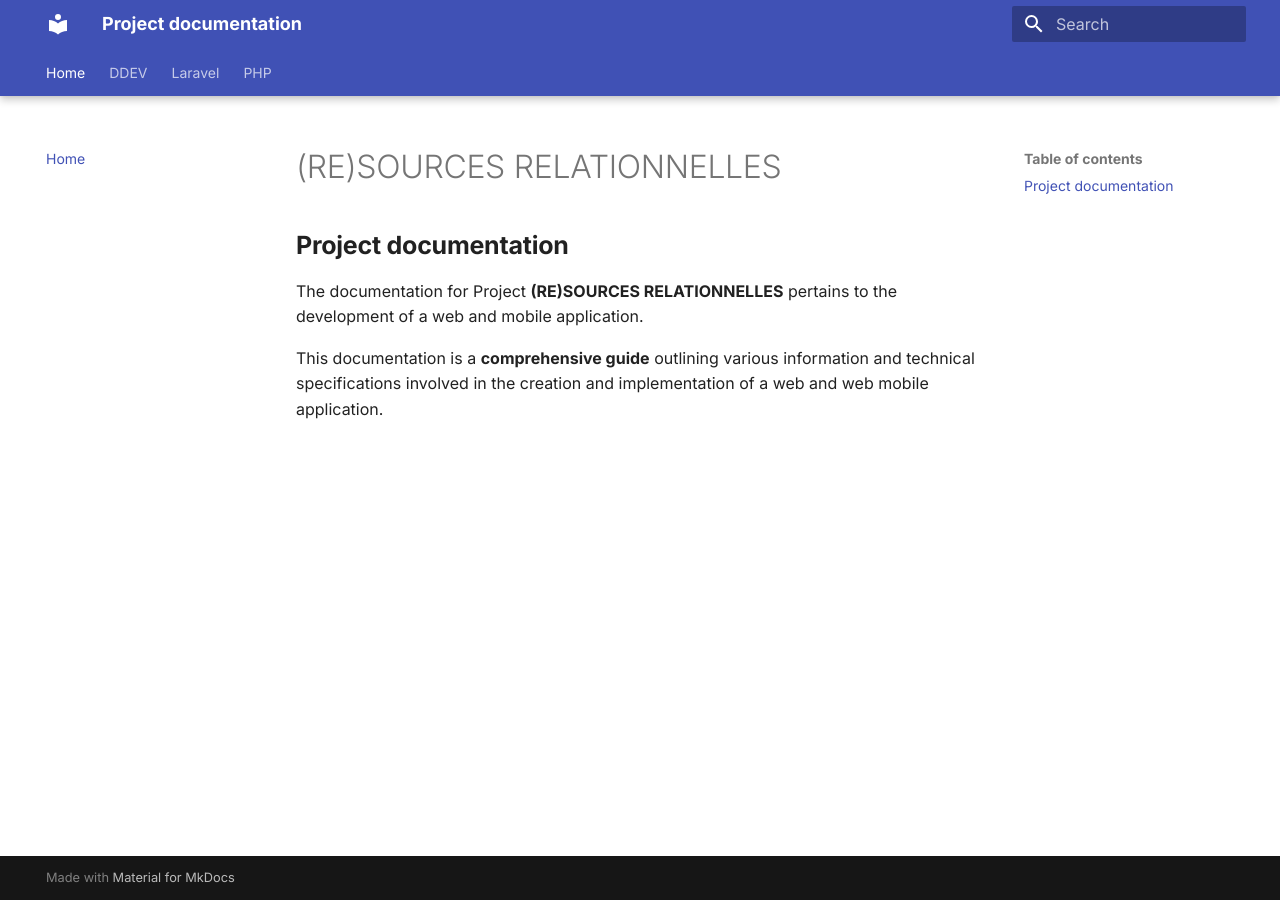
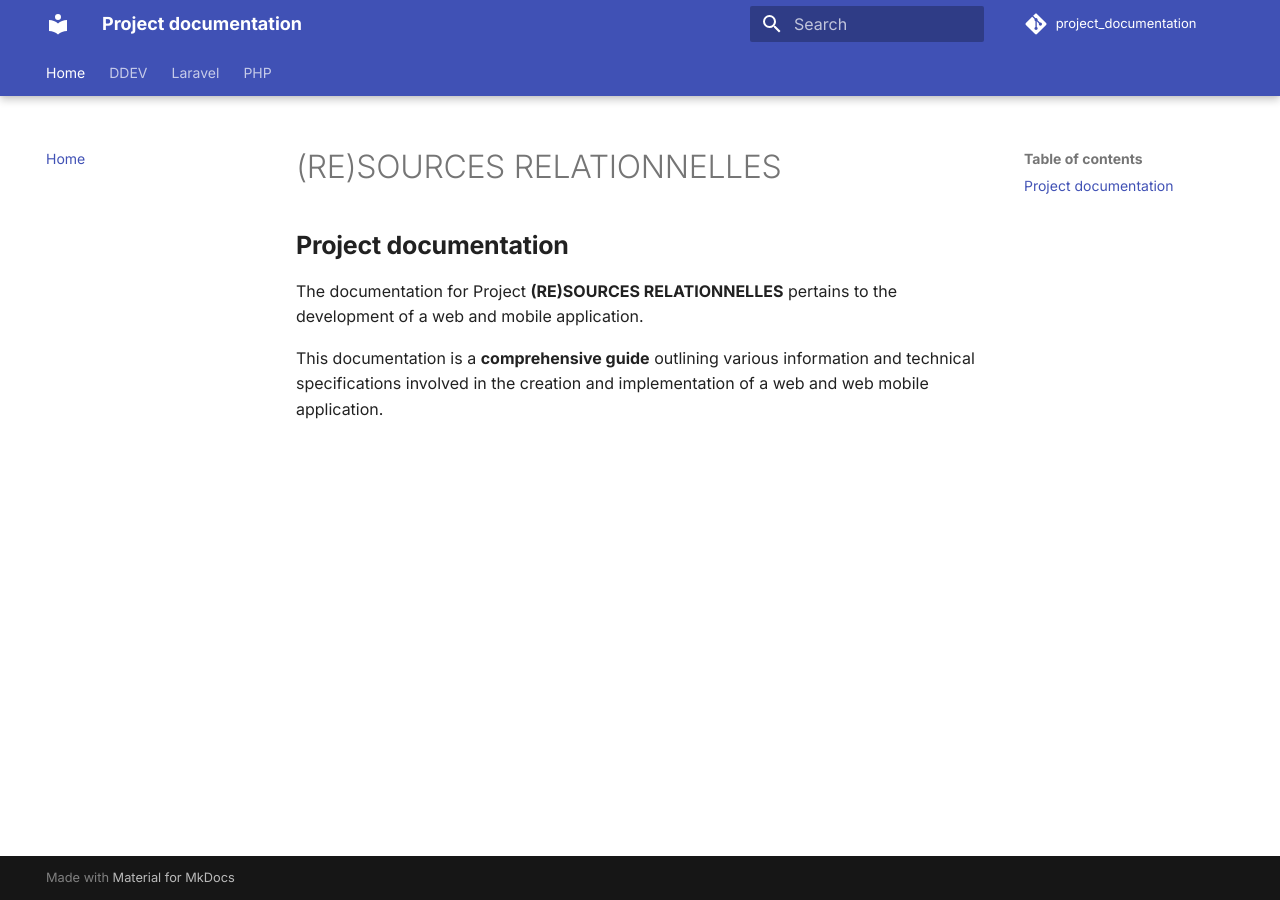
Before and after one commit to kitaah/project_documentation, an MkDocs documentation site: the page built from docs/index.md, in a window 1280 px wide. Built offline with MkDocs 1.6.1 and Material for MkDocs 9.7.7, drawn with Linux system fonts in a browser that asks for light colours; comment, search, counter and statistics services are not loaded.

Commit message:
Making some changes for better deployment.

```diff
--- a/mkdocs.yml
+++ b/mkdocs.yml
@@ -3,6 +3,9 @@ site_name: Project documentation
 site_description: "The documentation for Project (RE)SOURCES RELATIONNELLES pertains to the development of a web and mobile application.."
 site_author: "Kitaah"
 site_url: "https://kitaah.github.io/project_documentation/"
+
+repo_name: "project_documentation"
+repo_url: "https://github.com/kitaah/project_documentation"
 
 # Configuration
 docs_dir: "docs"
```
Also changed, not shown: site/DDEV/general/index.html, site/DDEV/installation/index.html, site/DDEV/laravel-quickstart/index.html, site/Laravel/general/index.html, site/PHP/php8.3/index.html, site/PHP/phpdocumentor/index.html, site/index.html, 1 other file.
